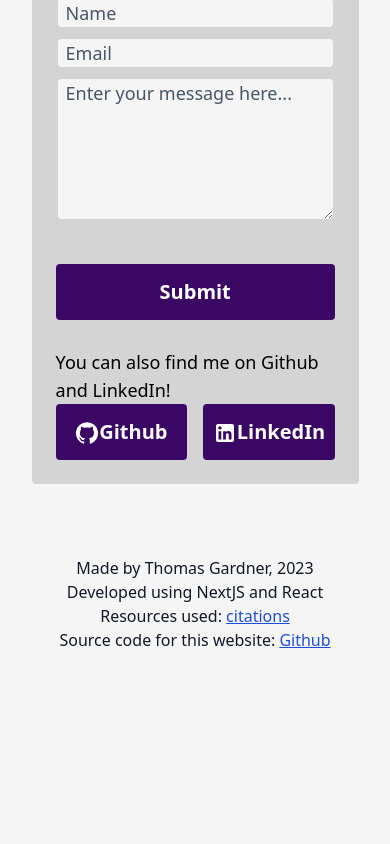
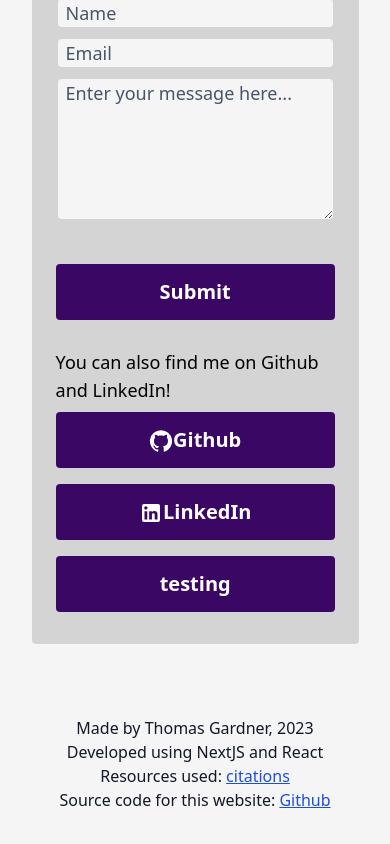
Before and after one commit to trg5pdx/trg5-dev, a Next.js app: page / in a window 390 px wide. Shown: the part 5932-6776 px from the top of the page. Before the commit the page ends 6624 px from the top, so only its background shows below. Built offline with nearby package versions, Linux system fonts and the light colour scheme.

Commit message:
Added a timer for the notification to be dismissed, and worked on the styling of the contact buttons

```diff
--- a/src/components/notification.tsx
+++ b/src/components/notification.tsx
@@ -14,7 +14,7 @@ const Notification = (props: {
 
   useEffect(() => {
     if (props.isOpen) {
-      let notifStyle = `fixed z-50 w-11/12 md:w-[50rem] h-fit md:h-12 top-3/4
+      let notifStyle = `transition-opacity duration-300 fixed z-50 w-11/12 md:w-[50rem] h-fit md:h-12 top-3/4
         left-1/2 translate-x-[-50%] overflow-none flex flex-cols p-2 rounded
         drop-shadow-2xl`;
 
@@ -28,10 +28,16 @@ const Notification = (props: {
           setNotifIcon(<HighlightOffIcon />);
           break;
       }
+
+      setTimeout(() => {
+        setNotifIcon(<></>);
+        setNotifState('transition-opacity duration-300 hidden');
+        props.changeNotif(new notifData(EmailStatus.None, '', false));
+      }, 6000);
     } else {
-      setNotifState('hidden');
+      setNotifState('transition-opacity duration-300 hidden');
     }
-  }, [props.isOpen, props.status]);
+  }, [props]);
 
   const closeNotif = () => {
     setNotifIcon(<></>);
--- a/src/components/sections/contact.tsx
+++ b/src/components/sections/contact.tsx
@@ -20,11 +20,6 @@ const Contact = (props: {
     const template_id = process.env.NEXT_PUBLIC_TEMPLATE_ID || 'none';
     const user_id = process.env.NEXT_PUBLIC_USER_ID || 'none';
 
-    if (service_id == 'none' || template_id == 'none' || user_id == 'none') {
-      console.log('Failed to get emailJS IDs');
-      return;
-    }
-
     send(
       service_id,
       template_id,
@@ -45,32 +40,24 @@ const Contact = (props: {
         );
       })
       .catch((err) => {
-        // Fix this later, want to put a message into the error popup for the user
-        console.log(err);
+        // Done to prevent the user from seeing a link to the emailjs dashboard
+        let error_msg = err.text.split('.')[0];
         props.setNotifState(
           new notifData(
             EmailStatus.Failure,
-            'Failed to send email',
+            'Failed to send email: '.concat(error_msg),
             !props.notifState.isOpen
           )
         );
       });
   };
 
-  /*
-  const testing = () => {
-    console.log('clicked');
-    props.setNotifState(
-      new notifData(EmailStatus.Success, 'test', !props.notifState.isOpen)
-    );
-  };
-  */
-
   return (
     <section className={styles.section} id="contact">
       <h2 className={styles.section_title}>Contact Me</h2>
       <div className={styles.section_body}>
-        {`Want to get in contact with me? Fill out the form below and I'll respond to you!`}
+        {`Want to get in contact with me?
+          Fill out the form below and I'll respond to you!`}
         <br />
         <br />
         <form
@@ -133,8 +120,8 @@ const Contact = (props: {
         </form>
         <br />
         {`You can also find me on Github and LinkedIn!`}
-        <div className="grid grid-cols-2">
-          <div className="mr-2">
+        <div className="grid grid-cols-1 lg:grid-cols-2">
+          <div className="lg:mr-2 my-2 lg:my-0">
             <Link href="https://github.com/trg5pdx/">
               <button className={styles.contact_button}>
                 <GitHubIcon />
@@ -142,7 +129,7 @@ const Contact = (props: {
               </button>
             </Link>
           </div>
-          <div className="ml-2">
+          <div className="lg:ml-2 my-2 lg:my-0">
             <Link href="https://www.linkedin.com/in/trg5/">
               <button className={styles.contact_button}>
                 <LinkedInIcon />
@@ -150,9 +137,22 @@ const Contact = (props: {
               </button>
             </Link>
           </div>
-          {/* <button className={styles.contact_button} onClick={() => testing()}>
-            testing
-            </button> */}
+          <div className="lg:mr-2 my-2">
+            <button
+              className={styles.contact_button}
+              onClick={() => {
+                props.setNotifState(
+                  new notifData(
+                    EmailStatus.Success,
+                    'test',
+                    !props.notifState.isOpen
+                  )
+                );
+              }}
+            >
+              testing
+            </button>
+          </div>
         </div>
       </div>
     </section>
--- a/src/constants/constants.tsx
+++ b/src/constants/constants.tsx
@@ -1,3 +1,5 @@
+export const notificationTimer: number = 1000;
+
 export enum EmailStatus {
   Success,
   Failure,
```
Also changed, not shown: 1 other file (tests, documents, lock files or other folders).
